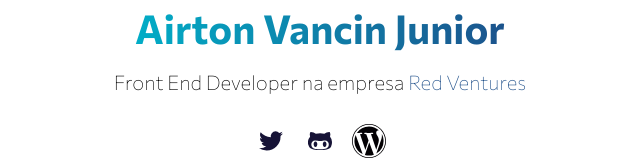
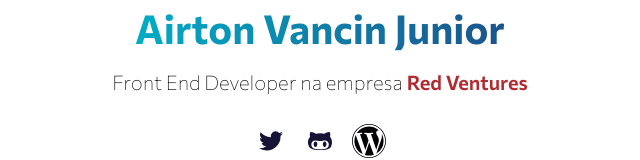
Before and after one commit to airton/airton.github.io, a Next.js app: page / in a window 1280 px wide. Shown: the part 234-394 px from the top of the page, without its empty margins (320-960 px from the left). Built offline with nearby package versions, Linux system fonts and the light colour scheme.

Commit message:
fix: link in porfile

```diff
--- a/src/components/Profile/index.js
+++ b/src/components/Profile/index.js
@@ -5,7 +5,7 @@ export default function ProfileComponent() {
     <Profile>
       <Image src="https://www.gravatar.com/avatar/168bb3faf63cd0d91b8732eecfaed4bc.svg?s=80" />
       <Title>Airton Vancin Junior</Title>
-      <SubTitle>Front End Developer na empresa <a href="https://www.redventues.com">Red Ventures</a></SubTitle>
+      <SubTitle>Front End Developer na empresa <a href="https://www.redventures.com">Red Ventures</a></SubTitle>
 
       <SocialLinks>
         <SocialLink>
--- a/src/components/Profile/styles.js
+++ b/src/components/Profile/styles.js
@@ -48,7 +48,8 @@ export const SubTitle = styled.h2`
 
   a {
     text-decoration: none;
-    color: ${({ theme }) => theme.colors.blue};
+    color: rgb(178, 41, 46);
+    font-weight: 600;
 
     &:hover,
     &:focus {
```
